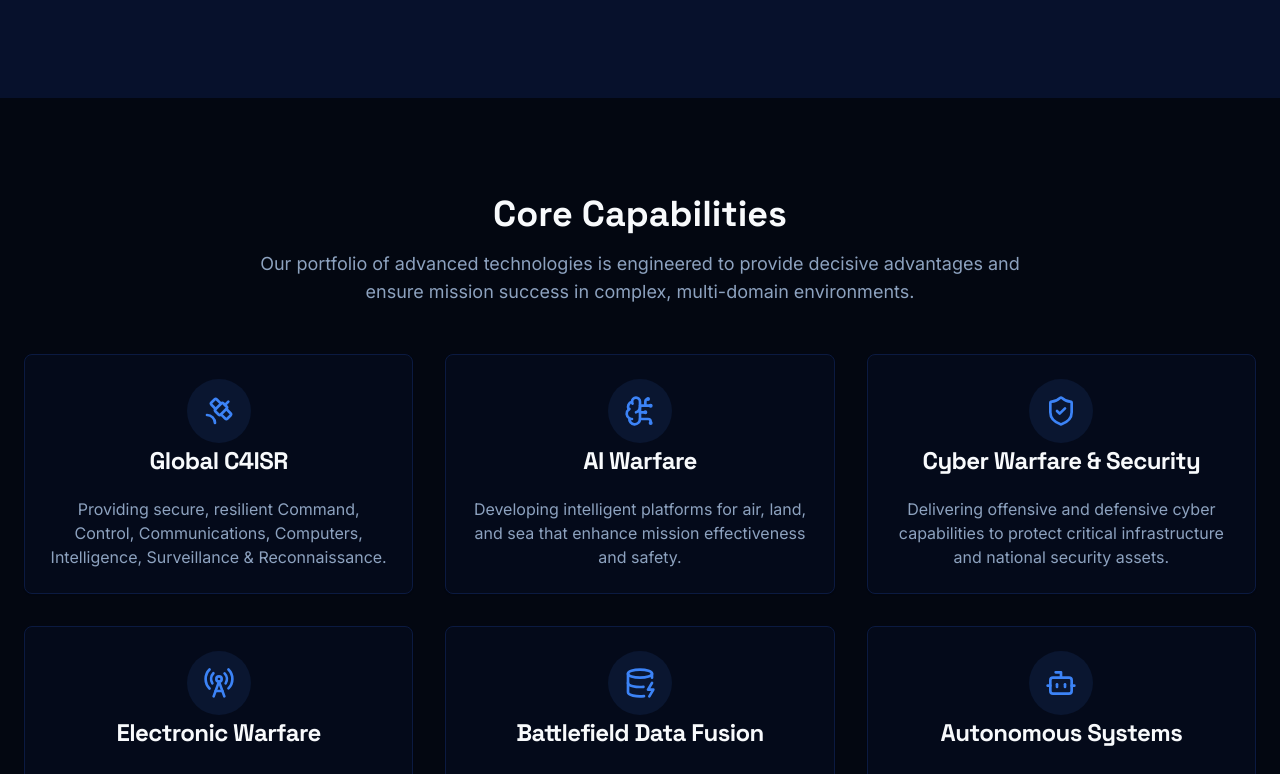
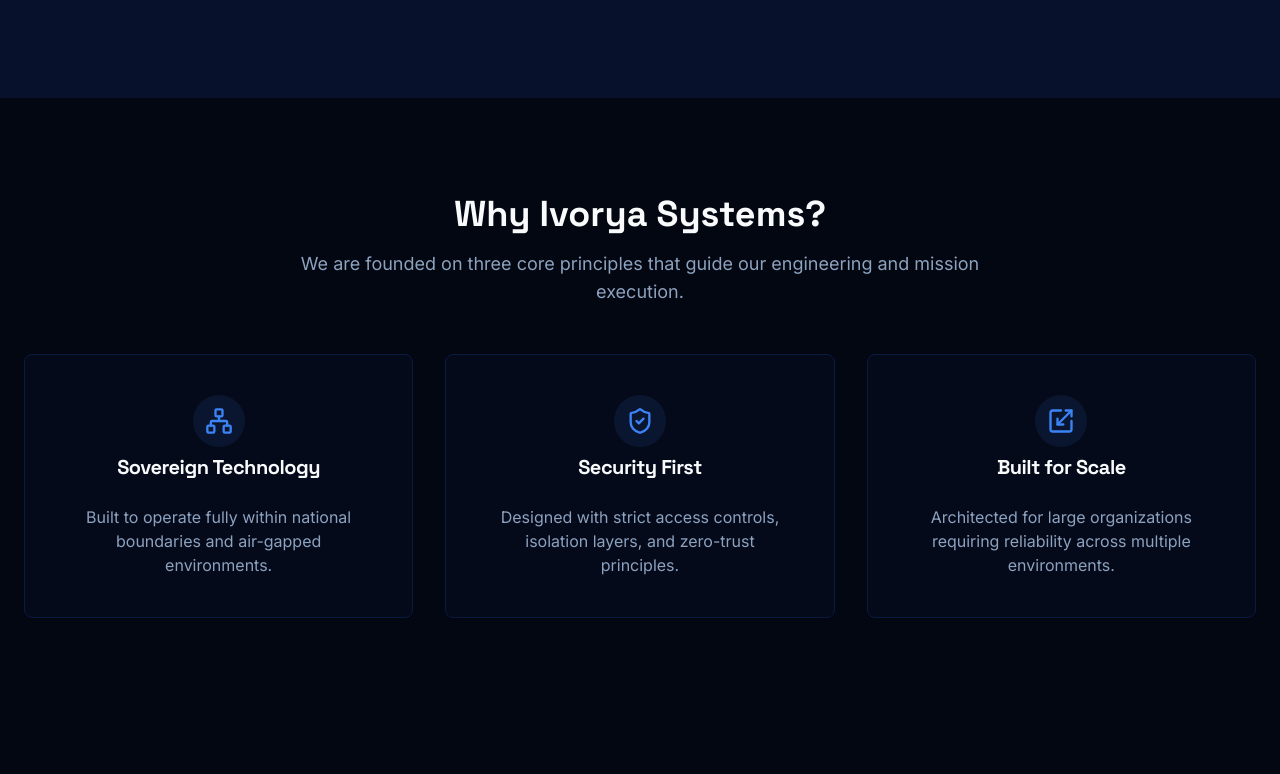
Before and after one commit to kabirpeswani/IvoriaSystems, a Next.js app: page / in a window 1280 px wide. Shown: the part 786-1560 px from the top of the page. Built offline with nearby package versions, Linux system fonts and the light colour scheme.

Commit message:
Why Ivorya Systems?
Use 3 simple cards:

Sovereign Technology
Built to

```diff
--- a/src/app/page.tsx
+++ b/src/app/page.tsx
@@ -1,12 +1,14 @@
 import { AboutSection } from "@/components/landing/about-section";
 import { HeroSection } from "@/components/landing/hero-section";
 import { ServicesSection } from "@/components/landing/services-section";
+import { WhyIvoryaSection } from "@/components/landing/why-ivorya-section";
 
 export default function Home() {
   return (
     <div className="flex flex-col min-h-screen">
       <HeroSection />
       <AboutSection />
+      <WhyIvoryaSection />
       <ServicesSection />
     </div>
   );
--- /dev/null
+++ b/src/components/landing/why-ivorya-section.tsx
@@ -0,0 +1,57 @@
+import { Card, CardContent, CardHeader, CardTitle } from "@/components/ui/card";
+import { ShieldCheck, Network, Scaling } from "lucide-react";
+import type { LucideIcon } from "lucide-react";
+
+type Feature = {
+  icon: LucideIcon;
+  title: string;
+  description: string;
+};
+
+const features: Feature[] = [
+  {
+    icon: Network,
+    title: "Sovereign Technology",
+    description: "Built to operate fully within national boundaries and air-gapped environments.",
+  },
+  {
+    icon: ShieldCheck,
+    title: "Security First",
+    description: "Designed with strict access controls, isolation layers, and zero-trust principles.",
+  },
+  {
+    icon: Scaling,
+    title: "Built for Scale",
+    description: "Architected for large organizations requiring reliability across multiple environments.",
+  },
+];
+
+export function WhyIvoryaSection() {
+  return (
+    <section id="why-us" className="py-16 md:py-24 bg-background">
+      <div className="container mx-auto max-w-7xl px-4 md:px-6">
+        <div className="text-center max-w-3xl mx-auto">
+          <h2 className="text-3xl md:text-4xl font-bold font-headline">Why Ivorya Systems?</h2>
+          <p className="mt-4 text-lg text-muted-foreground">
+            We are founded on three core principles that guide our engineering and mission execution.
+          </p>
+        </div>
+        <div className="mt-12 grid grid-cols-1 md:grid-cols-3 gap-8">
+          {features.map((feature, index) => (
+            <Card key={index} className="flex flex-col text-center items-center p-4">
+              <CardHeader className="items-center">
+                <div className="p-3 bg-primary/10 rounded-full">
+                   <feature.icon className="h-7 w-7 text-primary" />
+                </div>
+                <CardTitle className="font-headline text-xl mt-4">{feature.title}</CardTitle>
+              </CardHeader>
+              <CardContent>
+                <p className="text-muted-foreground">{feature.description}</p>
+              </CardContent>
+            </Card>
+          ))}
+        </div>
+      </div>
+    </section>
+  );
+}
--- a/src/components/layout/header.tsx
+++ b/src/components/layout/header.tsx
@@ -9,6 +9,7 @@
 
 const navLinks = [
   { href: "#about", label: "About" },
+  { href: "#why-us", label: "Why Us" },
   { href: "#services", label: "Capabilities" },
 ];
 
```
